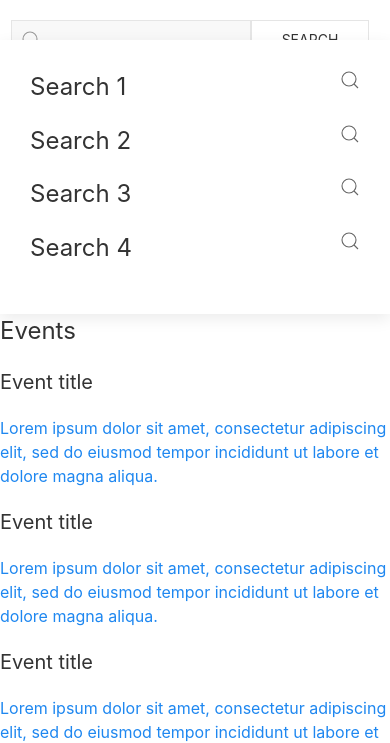
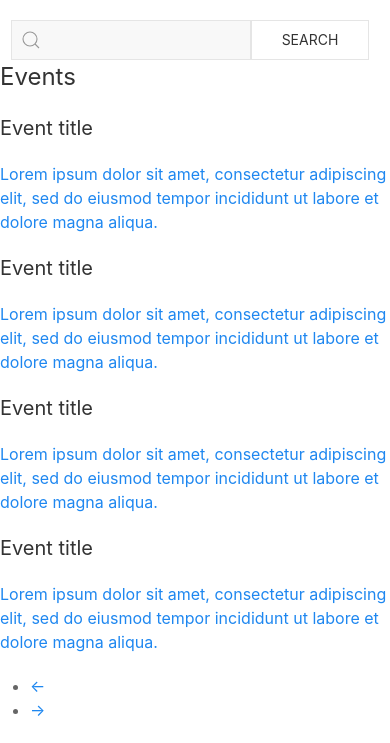
Before and after one commit to Blitman12/Citizen-Master, a plain HTML site: page index.html in a window 390 px wide. Shown: the top 743 px of the page. Drawn offline with nearby package versions, Linux system fonts and the light colour scheme.

Commit message:
Placed in right area, Close with close icon click

```diff
--- a/assets/css/styles.css
+++ b/assets/css/styles.css
@@ -0,0 +1,7 @@
+.toggle-hide {
+    display: none;
+}
+
+#close-button {
+    padding: 10px;
+}
--- a/assets/js/teleport.js
+++ b/assets/js/teleport.js
@@ -1,6 +1,7 @@
 // creating gloval variables to use in function calls
 let geoId = "";
 let scoreFetchURL = "";
+let isHistoryActive = false;
 
 // Grabbed HTML elements
 let body = document.querySelector("body")
@@ -8,6 +9,10 @@ let selectedCity = document.querySelector("input")
 let searchButton = document.querySelector(".uk-button-default")
 let scoresCityName = document.getElementById("scoresCityName")
 let cityScoresDisplay = document.querySelector(".cityScores")
+let searchHistoryContainer = document.getElementById("search-history-container")
+let searchBar = document.getElementById("searchBar")
+let searchForm = document.querySelector("form")
+let historyCloseButton = document.getElementById("close-button")
 
 // Created HTML elements
 let containerEl = document.createElement("div");
@@ -162,6 +167,7 @@ let saveSearch = () => {
 let loadHistory = () => {
     // Gathering all classes with a remove-me attribute to determine if the buttons already exists (helps with duplication)
     let doesExist = document.getElementsByClassName("remove-me")
+
     // if there is nothing in localStorage then just return out of this function
     if (cityHistory.length === 0) {
         return
@@ -181,14 +187,37 @@ let loadHistory = () => {
 
     // Loops through the less than 6 localStorage array and creates buttons
     for (let i = 0; i < cityHistory.length; i++) {
-        let historyButton = document.createElement("button")
-        historyButton.setAttribute("class", "remove-me")
-        historyButton.textContent = cityHistory[i]
-        historyContainerEl.appendChild(historyButton)
-        body.appendChild(historyContainerEl)
+        // Create Elements
+        let containerEl = document.createElement("div")
+        let containerTitleEl = document.createElement("h3")
+        let containerAEl = document.createElement("a")
+
+        // Modify Elements
+        containerEl.classList.add("remove-me", "uk-flex", "uk-flex-row", "uk-flex-between")
+        containerTitleEl.classList.add("uk-card-title")
+        containerAEl.setAttribute("uk-search-icon", "")
+        containerTitleEl.textContent = cityHistory[i]
+
+        // Append Elements
+        containerEl.appendChild(containerTitleEl)
+        containerEl.appendChild(containerAEl)
+        historyContainerEl.prepend(containerEl)
+        searchHistoryContainer.appendChild(historyContainerEl)
     }
 
 }
+
+let toggleHistoryShow = () => {
+    searchBar.classList.remove("toggle-hide")
+}
+
+let toggleHistoryHide = () => {
+    searchBar.classList.add("toggle-hide")
+}
+
+
+searchForm.addEventListener("mouseover", toggleHistoryShow)
+historyCloseButton.addEventListener("click", toggleHistoryHide)
 
 
 // This starts the fetch calls for when the search button is clicked
--- a/index.html
+++ b/index.html
@@ -43,28 +43,10 @@
     <main>
         <!--Search History should go here-->
         <!--Toggleable when the input is active. Toggle display:none by default-->
-        <section id="searchBar" class=" uk-flex uk-flex-center">
-            <div class="uk-card uk-card-default uk-card-body uk-width-1-2@m">
-                <div id="1" class="uk-flex uk-flex-row uk-flex-between">
-                    <h3 class="uk-card-title">Search 1</h3>
-                    <!--on click do the search again-->
-                    <a href="" uk-search-icon></a>
-                </div>
-                <div id="2" class="uk-flex uk-flex-row uk-flex-between">
-                    <h3 class="uk-card-title">Search 2</h3>
-                    <!--on click do the search again-->
-                    <a href="" uk-search-icon></a>
-                </div>
-                <div id="3" class="uk-flex uk-flex-row uk-flex-between">
-                    <h3 class="uk-card-title">Search 3</h3>
-                    <!--on click do the search again-->
-                    <a href="" uk-search-icon></a>
-                </div>
-                <div id="4" class="uk-flex uk-flex-row uk-flex-between">
-                    <h3 class="uk-card-title">Search 4</h3>
-                    <!--on click do the search again-->
-                    <a href="" uk-search-icon></a>
-                </div>
+        <section id="searchBar" class="uk-flex uk-flex-center uk-margin-top toggle-hide">
+            <div class="uk-card uk-card-default uk-card-body uk-width-1-4@m uk-padding-top" id="search-history-container">
+                <span uk-icon="icon: close" id="close-button" class="uk-position-top-right"></span>
+                <!-- Dynamically creating search history elements -->
             </div>
         </section>
         <!--Events go here and need to be dynamically generated.-->
@@ -141,8 +123,6 @@
 
 
     <!--Scripts-->
-
-
     <script src="https://cdn.jsdelivr.net/npm/uikit@3.7.6/dist/js/uikit.min.js"></script>
     <script src="https://cdn.jsdelivr.net/npm/uikit@3.7.6/dist/js/uikit-icons.min.js"></script>
     <script src="assets/js/teleport.js"></script>
```
